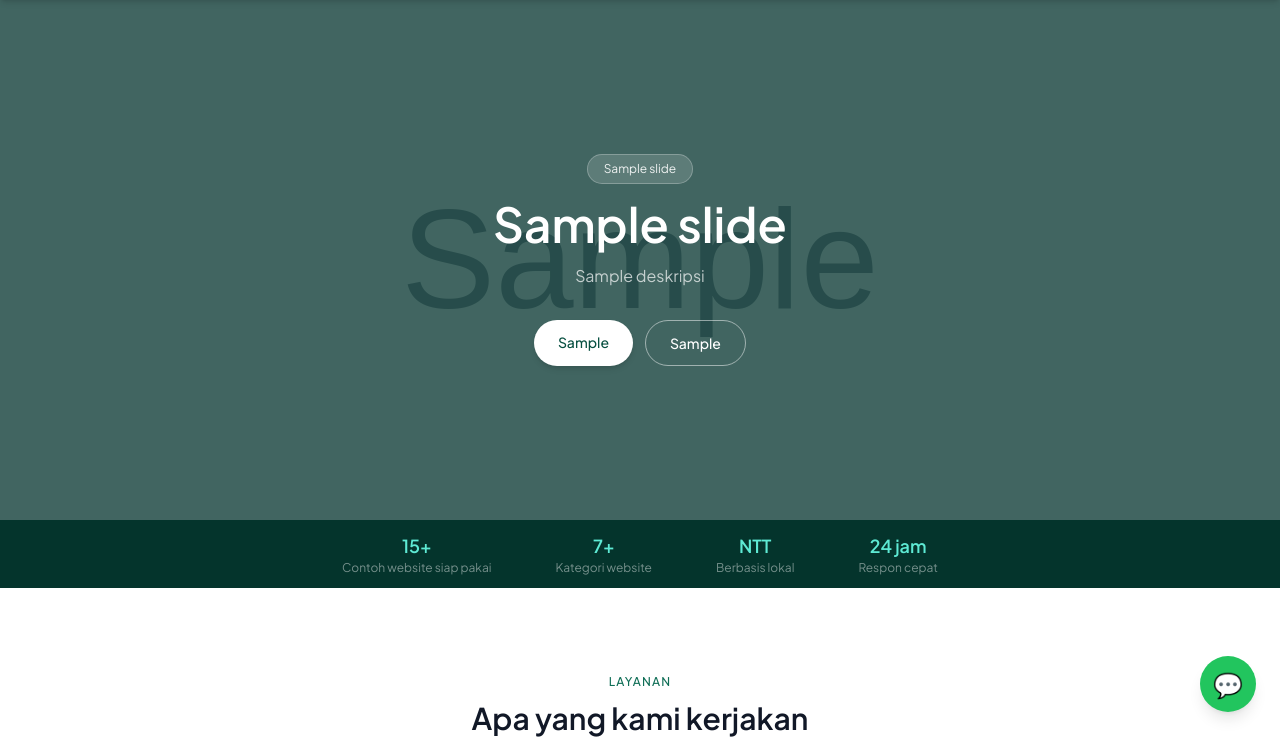
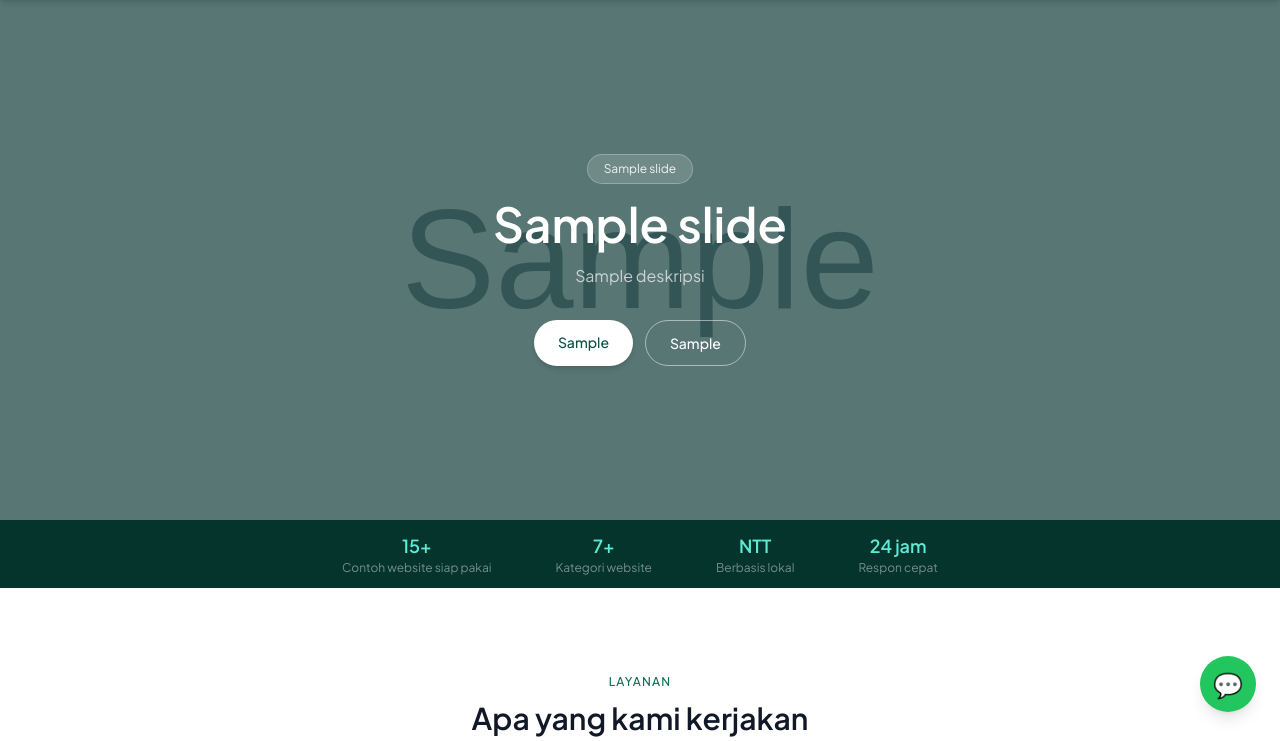
Before and after one commit to junandratomasoey/nttdigital, a Laravel app: template resources/views/home/index.blade.php in a window 1280 px wide. Shown: the part 64-805 px from the top of the page. Run offline with Laravel 12, Linux system fonts and the light colour scheme; data comes from the database, SQL or seed files in the repository; the template is opened without the code that fills it: most values are stand-ins (such as "Sample title", 1, 10 or a date in 2020); grey boxes marked "Sample" are stand-in pictures; some libraries are stand-ins or nearby versions.

Commit message:
feat: update hero section background color based on theme

```diff
--- a/resources/views/home/index.blade.php
+++ b/resources/views/home/index.blade.php
@@ -30,7 +30,10 @@
                 @if($slide->gambar)
                 <div class="absolute inset-0 bg-cover bg-center"
                      style="background-image: url('{{ asset('storage/' . $slide->gambar) }}')">
-                    <div class="absolute inset-0 bg-teal-900/70"></div>
+                    <div class="absolute inset-0
+                        @if($slide->warna_tema === 'biru') bg-[#042C53]/60
+                        @elseif($slide->warna_tema === 'ungu') bg-[#3C3489]/60
+                        @else bg-teal-900/60 @endif"></div>
                 </div>
                 @endif
 
```
